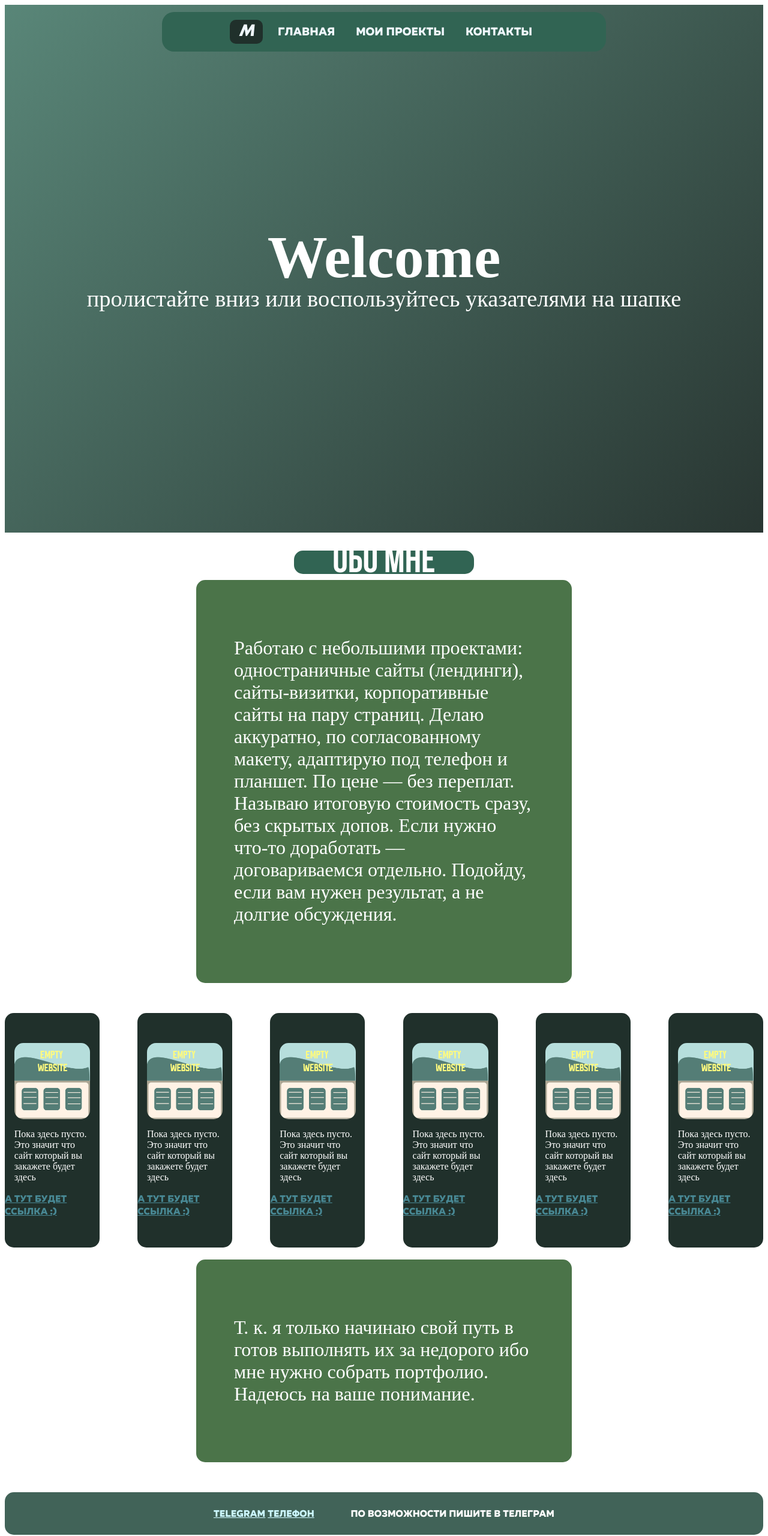
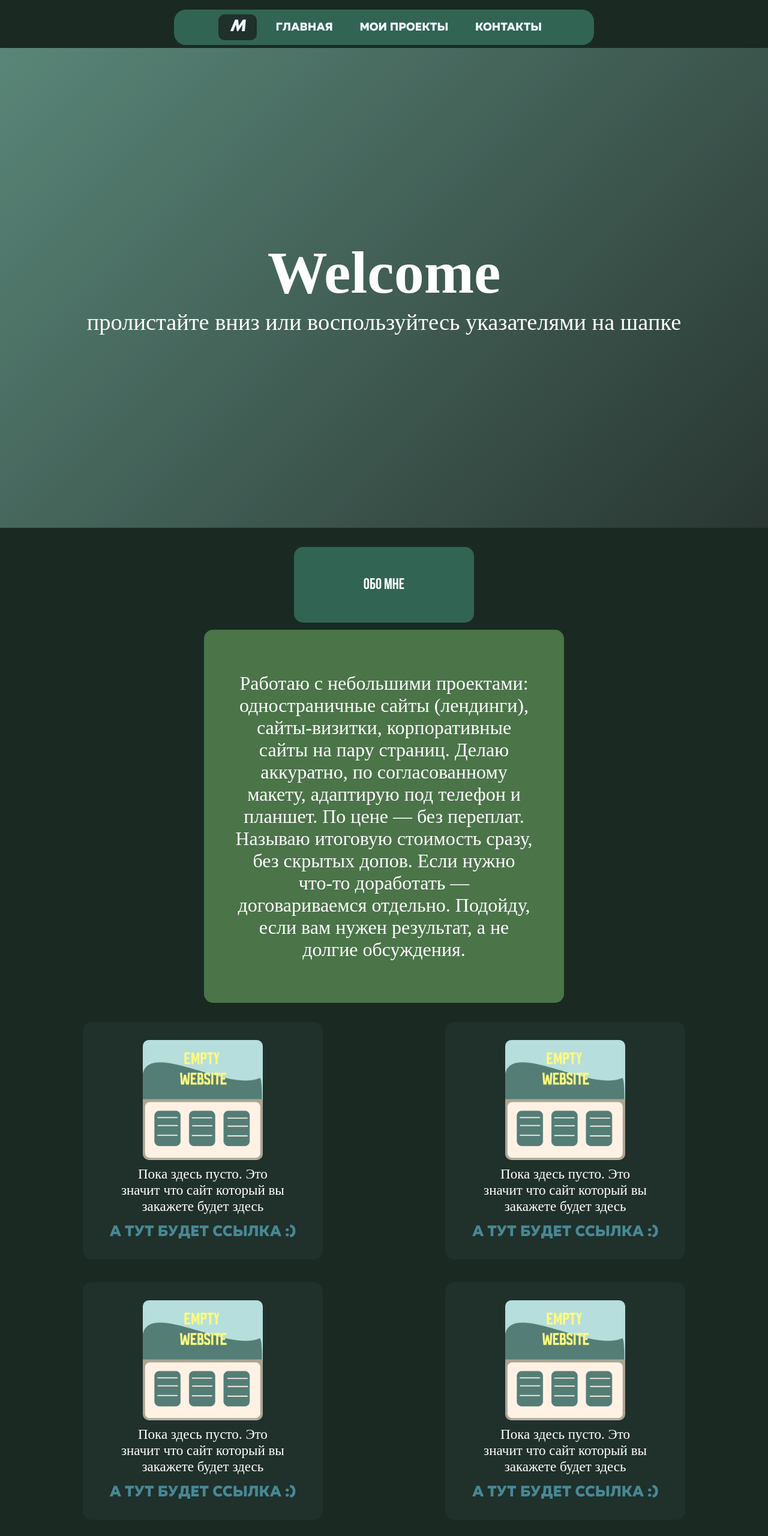
Before and after one commit to alamatkecherukov/Portfolio, a plain HTML site: page index.html in a window 1280 px wide. Shown: the top 2561 px of the page at 60% size. Drawn offline with Linux system fonts and the light colour scheme; a web font is replaced by a local one.

Commit message:
Update style.css

```diff
--- a/style.css
+++ b/style.css
@@ -1,20 +1,19 @@
 @font-face {
     font-family: or;
-    src: url(fonts/organetto-ultrabold.ttf);
+    src: url(portfolio/fonts/organetto-ultrabold.ttf);
 }
 @font-face {
     font-family: mm;
-    src: url(fonts/FuturaXP-Bold.otf);
+    src: url(portfolio/fonts/FuturaXP-Bold.otf);
 }
 @font-face {
     font-family: ww;
-    src: url(fonts/f2331bbfd902cdf8971c4d3184a44283.otf);
+    src: url(portfolio/fonts/f2331bbfd902cdf8971c4d3184a44283.otf);
 }
 @font-face {
-    font-family:bb;
-    src: url(fonts/bb.ttf);
+    font-family: bb;
+    src: url(portfolio/fonts/bb.ttf);
 }
-
 
 /* ===== ШАПКА ===== */
 .ss {
@@ -23,176 +22,271 @@
     display: flex;
     align-items: center;
     justify-content: center;
-    gap: 15px;                    /* расстояние между элементами */
-    padding: 8px 20px;            /* отступы внутри */
+    gap: clamp(8px, 1.5vw, 20px);
+    padding: clamp(6px, 1vh, 12px) clamp(12px, 2vw, 30px);
     position: fixed;
-    top: 20px;
+    top: clamp(10px, 2vh, 25px);
     left: 50%;
     transform: translateX(-50%);
     z-index: 1000;
-    width: min(90%, 700px);       /* 90% экрана, но не больше 700px */
-    min-height: 50px;             /* минимальная высота */
-    max-height: 80px;             /* максимум */
+    width: min(92%, 700px);
+    min-height: 40px;
+    max-height: 80px;
     margin: 0;
 }
 
-/* ===== ТЕКСТ В ШАПКЕ ===== */
 .ss h1 {
-    font-size: clamp(16px, 2vw, 28px);   /* адаптивный */
+    font-size: clamp(14px, 2vw, 28px);
     background: #20302b;
     border-radius: 10px;
     color: aliceblue;
     font-family: mm;
     font-style: italic;
-    padding: 5px 15px;           /* ДОБАВИЛ px */
+    padding: clamp(3px, 0.5vw, 8px) clamp(8px, 1.5vw, 20px);
     margin: 0;
-    white-space: nowrap;          /* чтобы не переносился */
+    white-space: nowrap;
 }
 
 .ss a {
     color: aliceblue;
     font-family: or;
     text-decoration: none;
-    font-size: clamp(14px, 1.5vw, 22px); /* адаптивный */
-    padding: 5px 10px;
-    white-space: nowrap;          /* чтобы не переносились */
+    font-size: clamp(12px, 1.5vw, 22px);
+    padding: clamp(3px, 0.5vw, 8px) clamp(6px, 1vw, 15px);
+    white-space: nowrap;
 }
+
+/* ===== ГЕРОЙ ===== */
 .hero {
     display: flex;
     flex-direction: column;
     align-items: center;
     justify-content: center;
-    gap: 0;                /* УБРАЛ РАССТОЯНИЕ */
-    padding: 40px 20px;
+    gap: clamp(2px, 0.5vh, 10px);
+    padding: clamp(30px, 5vh, 80px) clamp(15px, 3vw, 40px);
     min-height: 100vh;
     background: linear-gradient(135deg, #598678, #293632);
-    margin-bottom: 30px;
+    margin-bottom: clamp(20px, 4vh, 50px);
 }
 
 .hero h2 {
-    font-size: clamp(40px, 10vw, 100px);
+    font-size: clamp(32px, 10vw, 100px);
     color: #ffffff;
-    margin: 0;            /* УБРАЛ ОТСТУПЫ */
-    padding: 0;           /* УБРАЛ ОТСТУПЫ */
-    line-height: 1;       /* УБРАЛ МЕЖСТРОЧНЫЙ ИНТЕРВАЛ */
+    margin: 0;
+    padding: 0;
+    line-height: 1.1;
+    text-align: center;
 }
 
 .hero p {
-    font-size: clamp(18px, 3vw, 40px);
+    font-size: clamp(16px, 3vw, 40px);
     color: #ffffff;
     font-family: ww;
-    margin: 0;            /* УБРАЛ ОТСТУПЫ */
-    padding: 0;           /* УБРАЛ ОТСТУПЫ */
-    line-height: 1;       /* УБРАЛ МЕЖСТРОЧНЫЙ ИНТЕРВАЛ */
+    margin: 0;
+    padding: 0;
+    line-height: 1.2;
+    text-align: center;
 }
-.raz{
+
+/* ===== БЛОК .RAZ ===== */
+.raz {
     background: #316453;
-    font-size: 400%;
+    font-size: clamp(16px, 2vw, 40px);
     font-family: bb;
     color: #ffffff;
-    width: 50%;
-    height: 5%;
+    width: min(80%, 300px);
+    min-height: 40px;
+    display: flex;
     justify-content: center;
-    margin: 0 auto;
     align-items: center;
-    display: flex;
-    max-width: 300px;
+    margin: 0 auto clamp(8px, 1.5vh, 15px) auto;
     border-radius: 15px;
-    margin-bottom: 10px;
+    padding: clamp(10px, 2%, 25px) clamp(15px, 3%, 30px);
+    text-align: center;
 }
+
+/* ===== БЛОК .INFO ===== */
 .info {
-
     background: #4b7449;
     border-radius: 15px;
     font-family: ww;
-font-size: 200%;
+    font-size: clamp(16px, 2.5vw, 36px);
     color: #ffffff;
-padding: 5%;
-max-width: 500px;
-margin: 0 auto;
-margin-bottom: 50px;
+    padding: clamp(15px, 3%, 40px) clamp(15px, 4%, 50px);
+    max-width: 600px;
+    margin: 0 auto clamp(20px, 4vh, 50px) auto;
+    text-align: center;
 }
-.block{
+
+/* ===== БЛОКИ ===== */
+.block {
     display: flex;
-gap: 5%;
-margin: 0 auto;
-justify-self: center;
-margin-bottom: 20px;
+    flex-direction: row;
+    flex-wrap: wrap;
+    gap: clamp(15px, 3vw, 40px);
+    margin: 0 auto clamp(15px, 2vh, 30px) auto;
+    justify-content: center;
+    align-items: center;
+    padding: 0 15px;
+    max-width: 1200px;
+}
 
+.block img {
+    width: min(80%, 400px);
+    height: auto;
+    max-height: 400px;
+    max-width: 400px;
+    border-radius: 15px;
+    object-fit: cover;
 }
-.block img {
-    width: 80%;
-    height: auto;
-    max-height: 500PX;
-    max-width: 500PX;
-    border-radius: 15px;
 
-
-
-}
 .block p {
     font-family: ww;
-
-width: 80%;
+    font-size: clamp(14px, 2vw, 28px);
+    width: min(80%, 500px);
     height: auto;
     color: #ffffff;
+    text-align: center;
+    margin: 0;
+}
 
-
-
-}
-.block a{
+.block a {
     color: #488894;
     font-family: or;
-    font-size: 100%;
+    font-size: clamp(14px, 1.8vw, 26px);
+    text-decoration: none;
+}
 
-}
+/* ===== БЛОК .BLOCK1 ===== */
 .block1 {
     background: #20302b;
-    width: auto;
+    width: min(90%, 400px);
     height: auto;
     border-radius: 15px;
     display: flex;
     flex-direction: column;
     justify-content: center;
     align-items: center;
-   padding: 4% 0%;
+    padding: clamp(15px, 3%, 30px) clamp(10px, 2%, 25px);
+    margin: 0 auto;
+    text-align: center;
+}
 
+.block1 img {
+    width: min(80%, 200px);
+    height: auto;
+    border-radius: 10px;
+}
 
+.block1 p {
+    font-size: clamp(14px, 1.8vw, 24px);
+    color: #ffffff;
+    font-family: ww;
+    margin: 10px 0;
 }
+
+.block1 a {
+    font-size: clamp(16px, 2vw, 28px);
+    color: #488894;
+    font-family: or;
+    text-decoration: none;
+}
+
+/* ===== КОНТАКТЫ .CON ===== */
 .con {
-
     background: #416358;
     border-radius: 15px;
-margin: 0 auto;
-
-height: 10%;
-padding: 2% 2%;
+    margin: 0 auto clamp(15px, 2vh, 30px) auto;
+    padding: clamp(10px, 1.5%, 20px) clamp(15px, 3%, 30px);
     align-items: center;
     display: flex;
-
-max-height: 20px;
+    flex-wrap: wrap;
+    justify-content: center;
+    gap: clamp(10px, 2vw, 25px);
+    max-width: 500px;
+    min-height: 40px;
     font-family: or;
     color: #ffffff;
-justify-content: center;
-gap: 5%;
-margin-bottom: 20px;
 }
-.con a{
+
+.con a {
     color: #ccf7ff;
     font-family: or;
+    font-size: clamp(14px, 1.6vw, 22px);
+    text-decoration: none;
 }
+
+/* ===== ПОДВАЛ .POD ===== */
 .pod {
     display: flex;
     justify-content: center;
-background: #416358;
     align-items: center;
     flex-direction: column;
+    background: #416358;
     color: #ffffff;
     font-family: ww;
+    padding: clamp(20px, 4%, 50px) clamp(15px, 3%, 30px);
+    text-align: center;
+    margin-top: 20px;
+}
 
+.pod p {
+    font-size: clamp(14px, 1.8vw, 24px);
+    margin: 5px 0;
 }
-.pod a{
 
+.pod a {
     font-family: ww;
     color: #ccf7ff;
+    font-size: clamp(14px, 1.8vw, 24px);
+    text-decoration: none;
 }
+
+/* ===== БАЗОВЫЕ НАСТРОЙКИ ===== */
+body {
+    margin: 0;
+    padding: 0;
+    background: #1a2a22;
+    padding-top: clamp(60px, 10vh, 100px);
+}
+
+* {
+    box-sizing: border-box;
+}
+
+/* ===== ТЕЛЕФОНЫ (дополнительно) ===== */
+@media (max-width: 480px) {
+    .block {
+        flex-direction: column;
+        align-items: center;
+    }
+
+    .block img {
+        width: 90%;
+        max-width: 300px;
+    }
+
+    .block p {
+        width: 90%;
+    }
+
+    .ss {
+        gap: 8px;
+        padding: 5px 10px;
+        border-radius: 15px;
+        top: 10px;
+    }
+
+    .ss h1 {
+        font-size: 12px;
+        padding: 3px 8px;
+    }
+
+    .ss a {
+        font-size: 11px;
+        padding: 3px 6px;
+    }
+}
+html {
+    scroll-behavior: smooth;   /* плавный скролл */
+}
```
Lines whose indentation alone changed are shown as unchanged.
